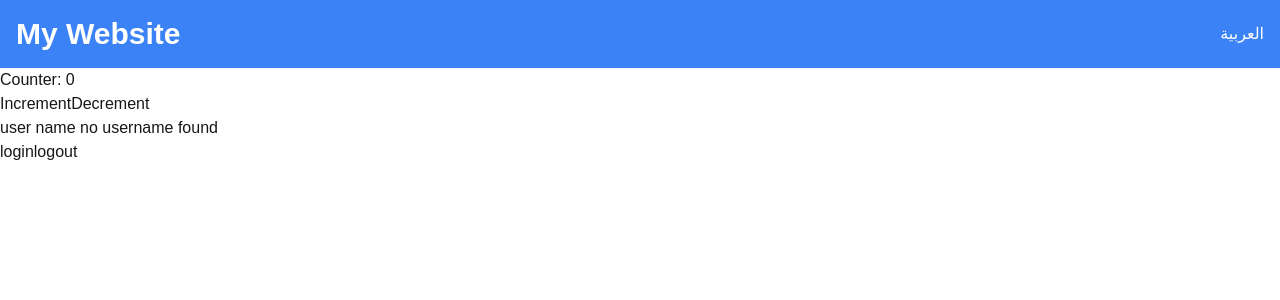
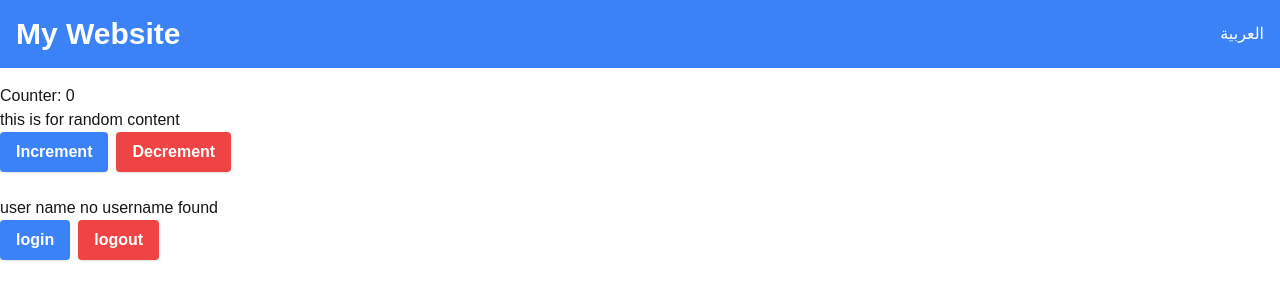
Before and after one commit to georgefikri/NEXTJS, a Next.js app in the folder my-nextjs-app/: page /en in a window 1280 px wide. Shown: the top 300 px of the page. Built offline with nearby package versions, Linux system fonts and the light colour scheme.

Commit message:
feat(reusable-components): implement sharedComponents and we began with button.tsx

```diff
--- a/my-nextjs-app/src/app/[locale]/page.tsx
+++ b/my-nextjs-app/src/app/[locale]/page.tsx
@@ -3,7 +3,7 @@ import Users from '@/components/Users/Users';
 
 export default function LocalePage() {
   return (
-    <main>
+    <main className="container mx-auto flex flex-col">
       <Counter />
       <Users />
     </main>
--- a/my-nextjs-app/src/components/Counter/Counter.tsx
+++ b/my-nextjs-app/src/components/Counter/Counter.tsx
@@ -1,4 +1,5 @@
 'use client';
+import Button from '@/sharedComponents/Button';
 import { useCount, useCounterActions } from '@/store/hooks/useAppHooks';
 
 function Counter() {
@@ -6,10 +7,18 @@ function Counter() {
   const { increment, decrement } = useCounterActions();
 
   return (
-    <div>
+    <div className="flex flex-col mb-6">
       <h1>Counter: {count}</h1>
-      <button onClick={increment}>Increment</button>
-      <button onClick={decrement}>Decrement</button>
+      <div>this is for random content</div>
+
+      <div className="flex gap-2">
+        <Button variant="primary" size="medium" onClick={increment} className="shadow">
+          Increment
+        </Button>
+        <Button variant="danger" size="medium" onClick={decrement} className="shadow">
+          Decrement
+        </Button>
+      </div>
     </div>
   );
 }
--- a/my-nextjs-app/src/components/Header/Header.tsx
+++ b/my-nextjs-app/src/components/Header/Header.tsx
@@ -8,9 +8,8 @@ const Header = ({ locale }: { locale: string }) => {
   const isRTL = locale === 'ar';
 
   return (
-    <header className="bg-blue-500 text-white p-4 flex">
+    <header className="bg-blue-500 text-white p-4 flex mb-4">
       <div className="container mx-auto flex items-center">
-        {/* Adjust alignment based on locale */}
         <h1 className={`text-3xl font-bold ${isRTL ? 'ml-auto' : 'mr-auto'}`}>
           {messages['myWebsite'] || 'My Website'}
         </h1>
--- a/my-nextjs-app/src/components/Users/Users.tsx
+++ b/my-nextjs-app/src/components/Users/Users.tsx
@@ -1,5 +1,6 @@
 'use client';
 
+import Button from '@/sharedComponents/Button';
 import { useUser, useUserActions } from '@/store/hooks/useUser';
 
 const Users = () => {
@@ -7,11 +8,22 @@ const Users = () => {
   const { login, logout } = useUserActions();
 
   return (
-    <>
+    <div className="flex flex-col">
       <h1>user name {user ? user : 'no username found'}</h1>
-      <button onClick={() => login('george')}>login</button>
-      <button onClick={logout}>logout</button>
-    </>
+      <div className="flex gap-2">
+        <Button
+          variant="primary"
+          size="medium"
+          onClick={() => login('george')}
+          className="shadow"
+        >
+          login
+        </Button>
+        <Button variant="danger" size="medium" onClick={logout} className="shadow">
+          logout
+        </Button>
+      </div>
+    </div>
   );
 };
 
--- /dev/null
+++ b/my-nextjs-app/src/sharedComponents/Button.tsx
@@ -0,0 +1,63 @@
+import React from 'react';
+
+interface ButtonProps {
+  variant?: 'primary' | 'secondary' | 'danger' | 'outline';
+  size?: 'small' | 'medium' | 'large';
+  isLoading?: boolean;
+  fullWidth?: boolean;
+  onClick?: () => void;
+  className?: string;
+  disabled?: boolean;
+  children?: React.ReactNode;
+}
+
+const Button = ({
+  variant = 'primary',
+  size = 'medium',
+  isLoading = false,
+  fullWidth = false,
+  className = '',
+  disabled = false,
+  children,
+  onClick,
+}: ButtonProps): JSX.Element => {
+  // variant color classes
+  const variantClasses = {
+    primary: 'bg-blue-500 hover:bg-blue-600 text-white',
+    secondary: 'bg-gray-500 hover:bg-gray-600 text-white',
+    danger: 'bg-red-500 hover:bg-red-600 text-white',
+    outline: 'border border-gray-500 text-gray-500 hover:bg-gray-100',
+  };
+
+  const sizeClasses = {
+    small: 'px-3 py-1 text-sm',
+    medium: 'px-4 py-2 text-base',
+    large: 'py-6 py-3 text-lg',
+  };
+
+  const baseClasses = `inline-flex items-center justify-center font-semibold rounded transition-all duration-200 focus:outline-none focus:ring-2 focus:ring-offset-2`;
+  const disabledClasses = 'opacity-50 cursor-not-allowed';
+  const fullWidthClasses = fullWidth ? 'w-full' : '';
+
+  return (
+    <button
+      className={`
+        ${baseClasses}
+        ${variantClasses[variant]}
+        ${sizeClasses[size]}
+        ${disabled || isLoading ? disabledClasses : ''}
+        ${fullWidthClasses}
+        ${className}
+    `}
+      disabled={disabled || isLoading}
+      onClick={onClick}
+    >
+      {isLoading && (
+        <span className="animate-spin border-2 border-white border-t-transparent rounded-full h-4 w-4 mr-2"></span>
+      )}
+      {children}
+    </button>
+  );
+};
+
+export default Button;
```
Also changed, not shown: 2 other files (tests, documents, lock files or other folders).
